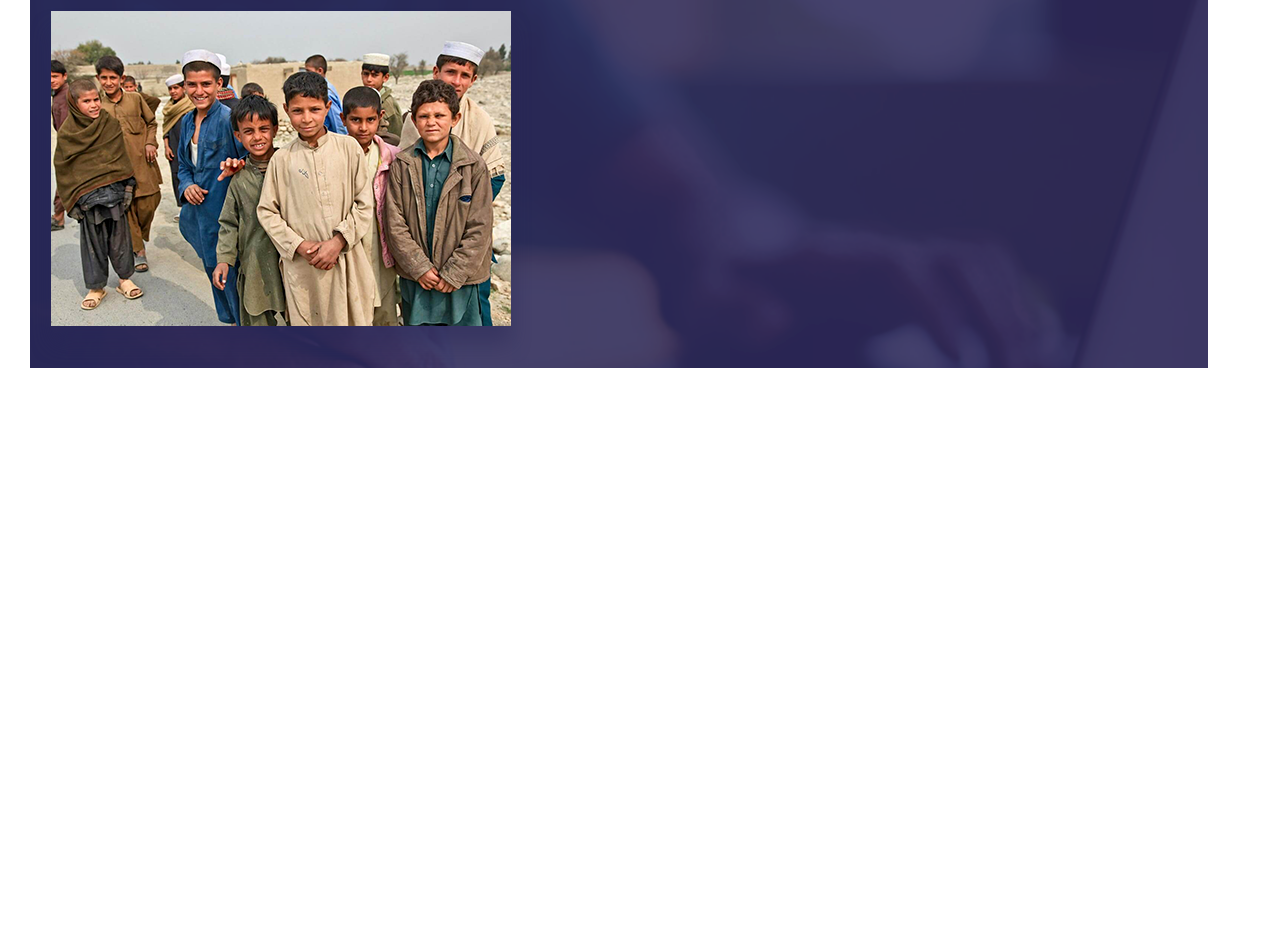
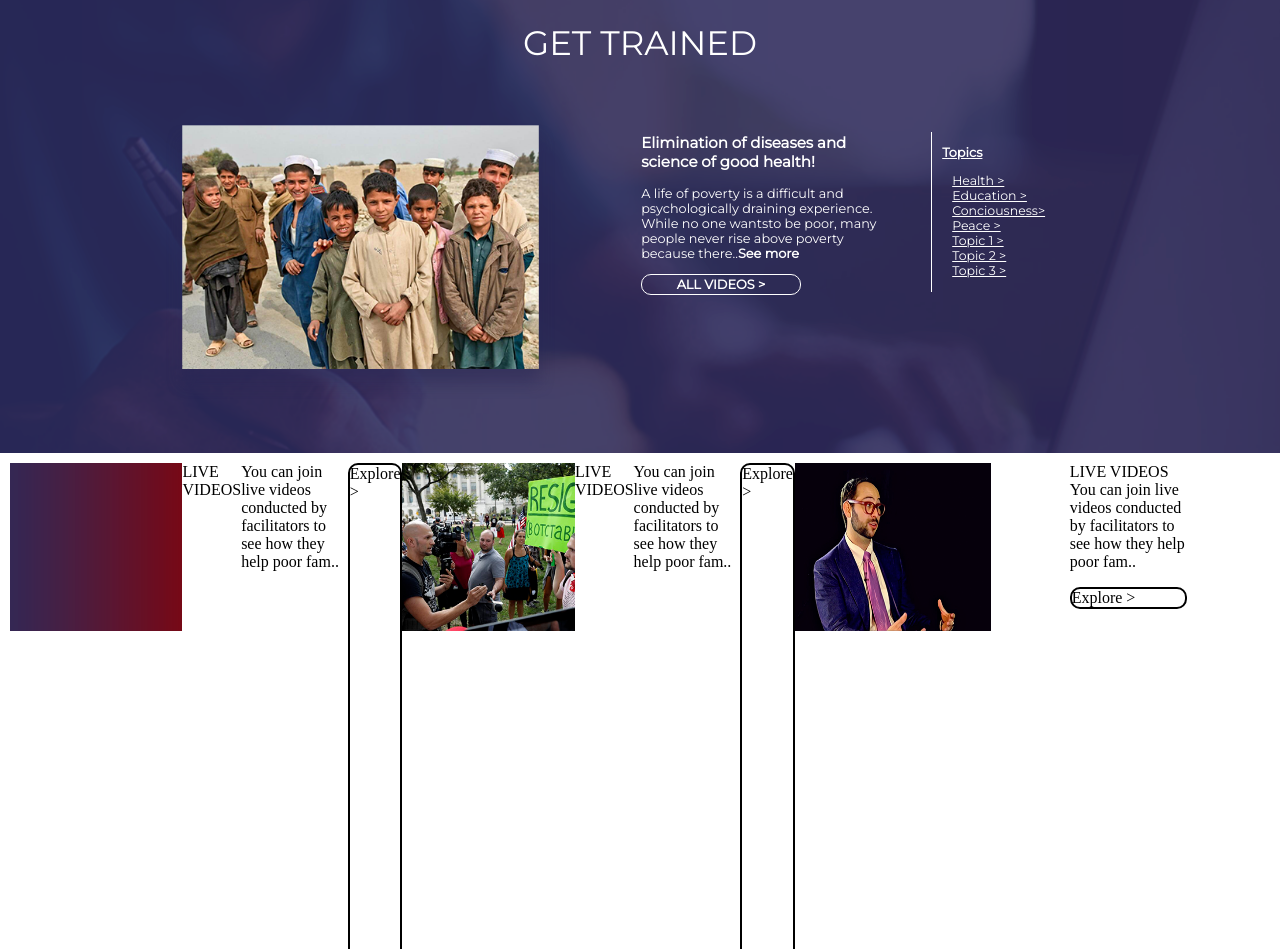
Before and after one commit to AS-STARK/design, a plain HTML site: page index.html in a window 1280 px wide. Shown: the part 2363-3312 px from the top of the page. Before the commit the page ends 2761 px from the top, so only its background shows below. Drawn offline with Linux system fonts and the light colour scheme.

Commit message:
second_commit

```diff
--- a/index.html
+++ b/index.html
@@ -77,11 +77,9 @@
 			</div>
 		</div>
 	</div>
-	<hr>
 
-	<div class="Fourth_Page">
+	<div class="Fourth_Page" style="display:flex;">
 		<center id="help">HOW ANYBODY CAN HELP</center>
-		<div class="container-group">
 			<div id="container">
 				<img src="image/first.png">
 				<center>How NGOs can help</center>
@@ -102,10 +100,47 @@
 	</div>
 
 	<div class="Fifth_Page">
-		<center id="get_trained">GET TRAINED</center>
-		<img src="image/people.png">
+		<center id="get_trained" style="font-size:265%; font-weight: 100; padding-bottom: 5%">GET TRAINED</center>
+		<img src="image/people.png" style="height:55%; width:33%; margin-left: 115px;">
+		<div class="nexttoimg">
+			<p style="font-size: 15px;"><b>Elimination of diseases and science of good health!</b></p>
+			<p>A life of poverty is a difficult and psychologically draining experience. While no one wantsto be poor, many people never rise above poverty because there..<b>See more</b></p>
+			<p style="border:1px solid white; border-radius: 10px; padding:2px; text-align: center; width: 60%;"><b>ALL VIDEOS > </b></p>
+		</div>
+		<div class="topic">
+			<p><b><u>Topics</b></u></p>
+			<a href="#something"><u>Health ></u></a>
+			<a href="#something"><u>Education ></u></a>
+			<a href="#something"><u>Conciousness></u><br></a>
+			<a href="#something"><u>Peace ></u></a>
+			<a href="#something"><u>Topic 1 ></u></a>
+			<a href="#something"><u>Topic 2 ></u></a>
+			<a href="#something"><u>Topic 3 ></u></a>
+
+		</div>
 	</div>
 
+	<div class="Sixth_Page" style="display: block;">
+		<div class="card">
+			<img src="image/card1.png">
+			<div>LIVE VIDEOS</div>
+			<div class="text1">You can join live videos conducted by facilitators to see how they help poor fam..</div>
+			<div style="border: 2px solid black; border-radius: 10px;">Explore ></div>
+		</div>
+		<div class="card">
+			<img src="image/card2.png">
+			<div>LIVE VIDEOS</div>
+			<div class="text2">You can join live videos conducted by facilitators to see how they help poor fam..</div>
+			<div style="border: 2px solid black; border-radius: 10px;">Explore ></div>
+		</div>
+		<div class="card">
+			<img src="image/card3.png">
+			<div class="live" style="display: block; width: 30%; height: 40%">LIVE VIDEOS
+			<div>You can join live videos conducted by facilitators to see how they help poor fam..</div>
+			<p style="border: 2px solid black; border-radius: 10px;">Explore ></p>
+			</div>
+		</div>
+	</div>
 
 </body>
 </html>
--- a/style.css
+++ b/style.css
@@ -40,12 +40,12 @@
 	width: 92%;
 	font-family: 'Montserrat', sans-serif;
 	padding-top: 3%;
-    padding-left: 4%;
-    padding-right: 4%;
+    padding-left: 2%;
+    padding-right: 5%;
     padding-bottom: 3%;
     border: 1px solid red;
     margin-bottom: 10px;
-    background-size: 92%;
+    justify-content: center;
 
 }
 
@@ -54,9 +54,16 @@
 	width: 92%;
 	height:17%;
 	font-size: 1vw;
+	padding: 4%;
 	font-family: 'Montserrat', sans-serif;
 	color: #ffffff;
-	margin: 30px;
+
+}
+
+.Sixth_Page{
+	padding: 10px;
+	width: 92%;
+	height: 721px;
 }
 
 .heading{
@@ -198,9 +205,46 @@ a{
 	width: 20%;
 	font-size: 1.2vw;
 	color: #40404a;
+	justify-content: space-between;
 }
 
 .container-group{
 	margin: 10px;
 	width:100%;
 }
+
+.nexttoimg{
+	display: block;
+	height: 20%;
+	width: 20%;
+	 position: absolute;
+    margin-left: 590px;
+    margin-top: -284px;
+
+}
+
+.topic{
+	position: absolute;
+	padding-left: 10px;
+	display: block;
+	width: 8%;
+	height: 20%;
+	margin-top: -270px;
+    margin-left: 880px;
+	border-left: 1px solid white;
+}
+
+.card{
+	display: inline-flex;
+	justify-content: space-between;
+	width: 33.33%;
+	height: 116%;
+	position: relative;
+	float: left;
+}
+
+.card img{
+	width: 50%;
+	height: 20%;
+	position: relative;
+}
```
Also changed, not shown: image/card1.png (added), image/card2.png (added), image/card3.png (added).
